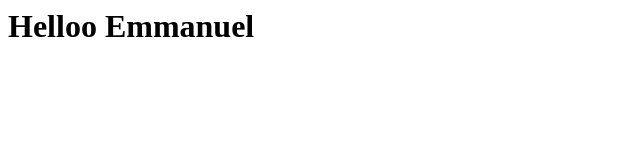
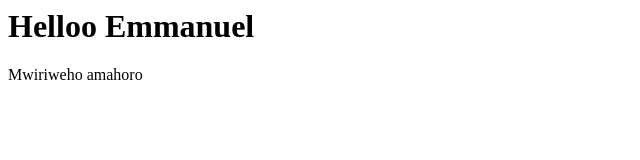
Before and after one commit to mwumvaleo/PrimoProject, a plain HTML site: page index.html in a window 1280 px wide. Shown: the whole page, without its empty margins (0-640 px from the left). Drawn offline with Linux system fonts and the light colour scheme.

Commit message:
Second push

```diff
--- a/index.html
+++ b/index.html
@@ -1 +1,2 @@
 <h1>Helloo Emmanuel</h1>
+<p> Mwiriweho amahoro </p>
```
Also changed, not shown: 1 other file.
